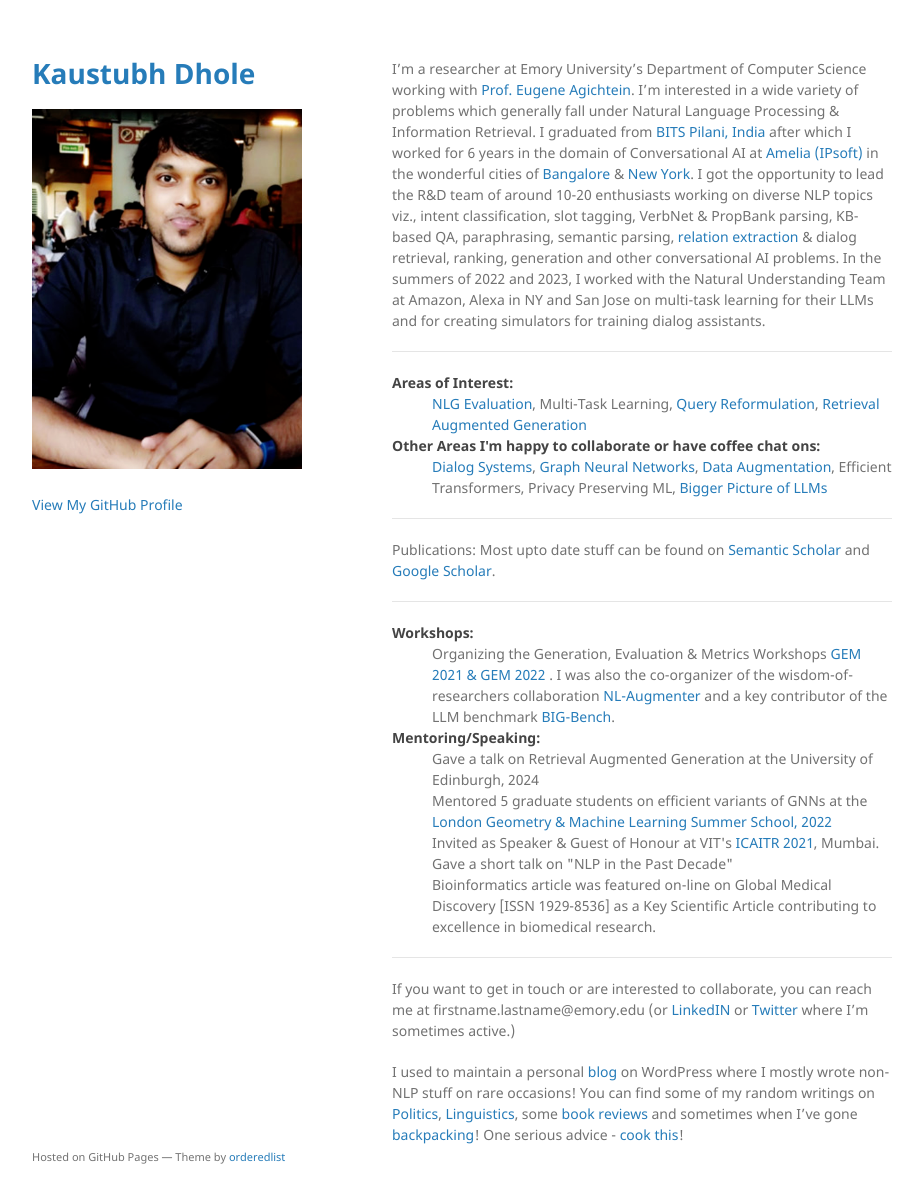
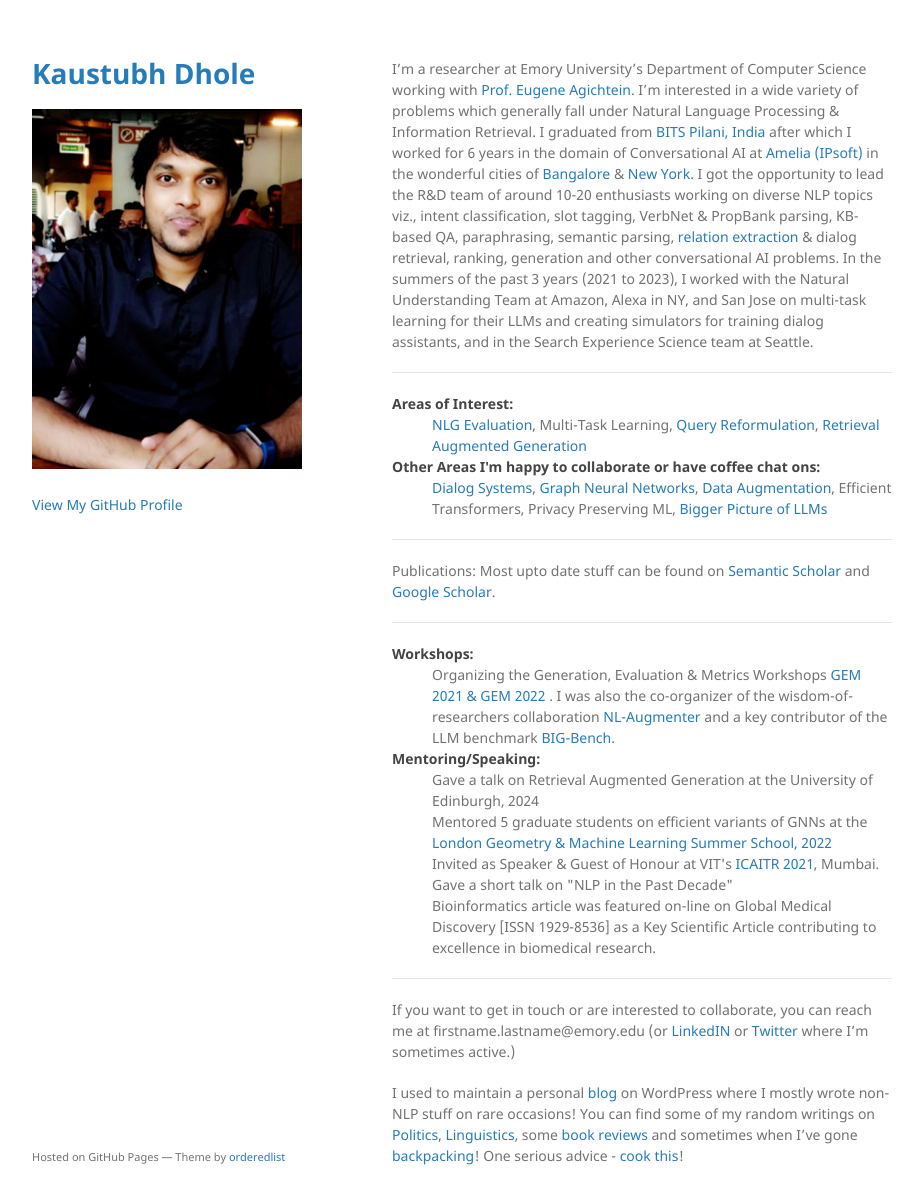
Before and after one commit to alephmembeth/alephmembeth.github.io, a Jekyll site: the page built from index.md, in a window 1280 px wide and 1236 px high. Shown: the top 1204 px of the window, without its empty margins (178-1101 px from the left). Built offline with Jekyll 4.4.1, drawn with Linux system fonts in a browser that asks for light colours; the repository's description, which GitHub fills in, is left out.

Commit message:
Update index.md

```diff
--- a/index.md
+++ b/index.md
@@ -2,7 +2,7 @@
 layout: default
 ---
 
-I’m a researcher at Emory University's Department of Computer Science working with [Prof. Eugene Agichtein](https://scholar.google.com/citations?hl=en&user=3BX3vWcAAAAJ&view_op=list_works&sortby=pubdate). I'm interested in a wide variety of problems which generally fall under Natural Language Processing & Information Retrieval. I graduated from <a href="https://www.youtube.com/watch?v=0QMVS7AQ6ho">BITS Pilani, India</a> after which I worked for 6 years in the domain of Conversational AI at <a href="https://amelia.ai/">Amelia (IPsoft)</a> in the wonderful cities of <a href="https://www.youtube.com/watch?v=_ICcaaFNX2o">Bangalore</a> & <a href="https://www.youtube.com/watch?v=h3fUgOKFMNU">New York</a>. I got the opportunity to lead the R&D team of around 10-20 enthusiasts working on diverse NLP topics viz., intent classification, slot tagging, VerbNet & PropBank parsing, KB-based QA, paraphrasing, semantic parsing, <a href="https://arxiv.org/pdf/2006.00533.pdf">relation<a/> <a href="https://arxiv.org/pdf/2107.03884.pdf">extraction</a> & dialog retrieval, ranking, generation and other conversational AI problems. In the summers of 2022 and 2023, I worked with the Natural Understanding Team at Amazon, Alexa in NY and San Jose on multi-task learning for their LLMs and for creating simulators for training dialog assistants.
+I’m a researcher at Emory University's Department of Computer Science working with [Prof. Eugene Agichtein](https://scholar.google.com/citations?hl=en&user=3BX3vWcAAAAJ&view_op=list_works&sortby=pubdate). I'm interested in a wide variety of problems which generally fall under Natural Language Processing & Information Retrieval. I graduated from <a href="https://www.youtube.com/watch?v=0QMVS7AQ6ho">BITS Pilani, India</a> after which I worked for 6 years in the domain of Conversational AI at <a href="https://amelia.ai/">Amelia (IPsoft)</a> in the wonderful cities of <a href="https://www.youtube.com/watch?v=_ICcaaFNX2o">Bangalore</a> & <a href="https://www.youtube.com/watch?v=h3fUgOKFMNU">New York</a>. I got the opportunity to lead the R&D team of around 10-20 enthusiasts working on diverse NLP topics viz., intent classification, slot tagging, VerbNet & PropBank parsing, KB-based QA, paraphrasing, semantic parsing, <a href="https://arxiv.org/pdf/2006.00533.pdf">relation<a/> <a href="https://arxiv.org/pdf/2107.03884.pdf">extraction</a> & dialog retrieval, ranking, generation and other conversational AI problems. In the summers of the past 3 years (2021 to 2023), I worked with the Natural Understanding Team at Amazon, Alexa in NY, and San Jose on multi-task learning for their LLMs and creating simulators for training dialog assistants, and in the Search Experience Science team at Seattle.
 
 
 * * *
```
